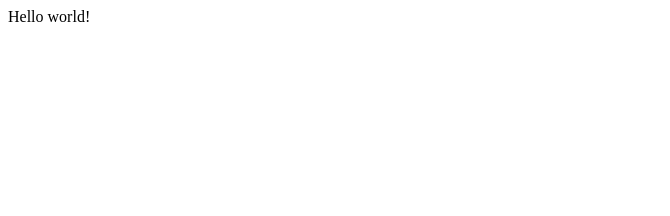
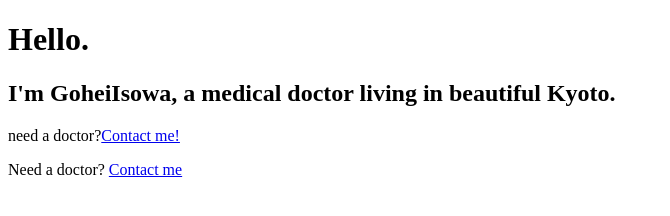
Before and after one commit to gdoti/gatsbysite-chris, a Gatsby site: page / in a window 1280 px wide. Shown: the whole page, without its empty margins (0-670 px from the left). Built offline with nearby package versions, Linux system fonts and the light colour scheme; Gatsby itself is replaced by a stand-in of ours.

Commit message:
first commit

```diff
--- a/src/pages/index.js
+++ b/src/pages/index.js
@@ -1,5 +1,17 @@
 import React from "react"
+import {Link} from 'gatsby'
 
-export default function Home() {
-  return <div>Hello world!</div>
+const IndexPage = () => {
+  return(
+    <div>
+      <h1>Hello.</h1>
+      <h2>
+        I'm GoheiIsowa, a medical doctor living in beautiful Kyoto.
+      </h2>
+      <p> need a doctor?<a href="/contact">Contact me!</a></p>
+      <p>Need a doctor? <Link to="/contact">Contact me</Link></p>
+    </div>
+  )
 }
+
+export default IndexPage
```
Also changed, not shown: src/pages/about.js (added, +20 -0 lines), src/pages/blog.js (added, +14 -0 lines), src/pages/contact.js (added, +16 -0 lines).
